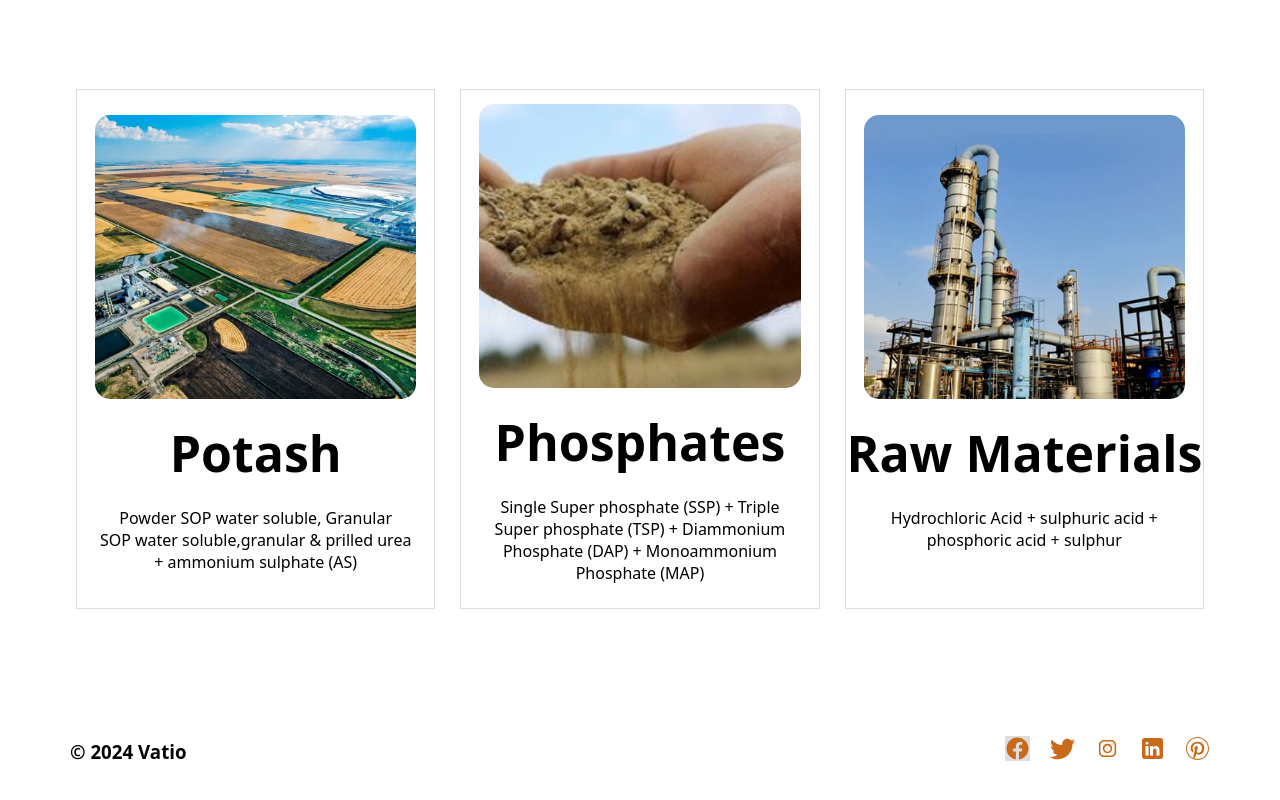
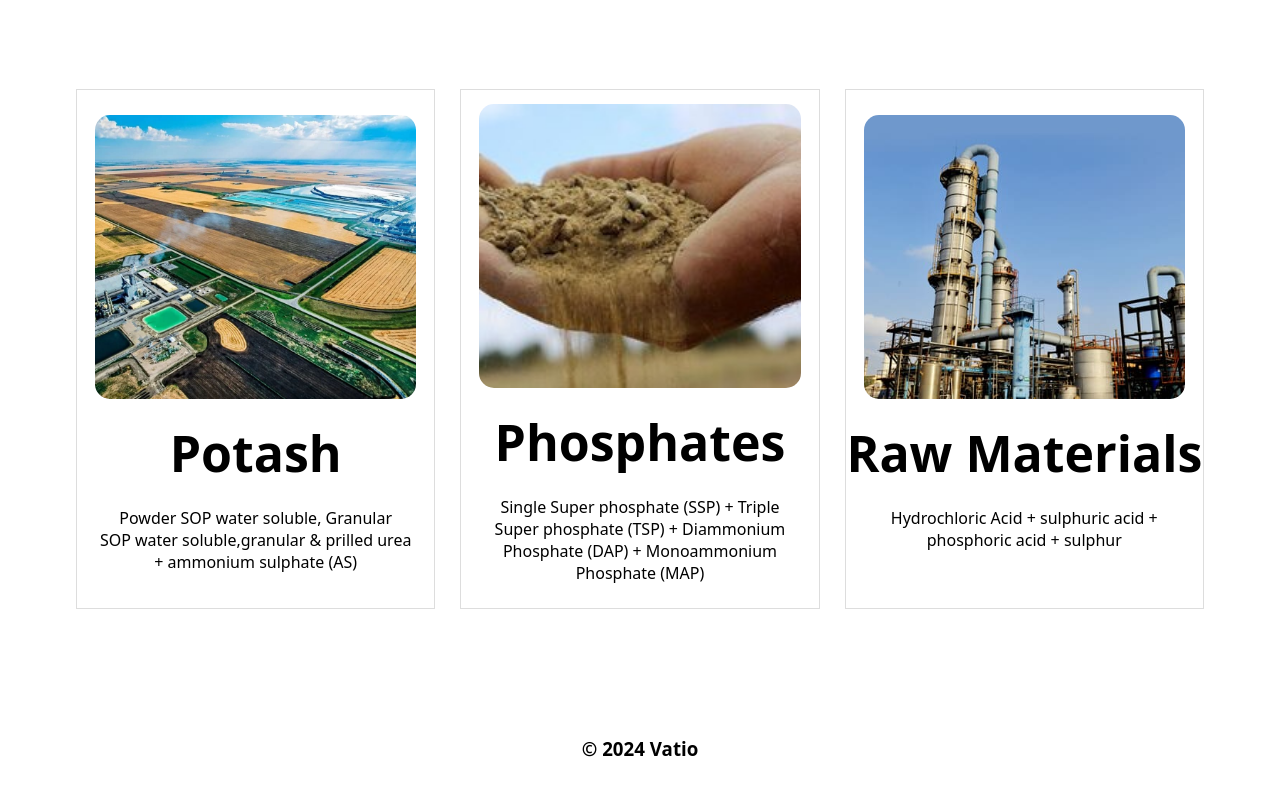
Before and after one commit to infoITCS/Vatio, a plain HTML site: page index.html in a window 1280 px wide. Shown: the part 764-1564 px from the top of the page. Drawn offline with Linux system fonts and the light colour scheme.

Commit message:
image change

```diff
--- a/index.html
+++ b/index.html
@@ -59,13 +59,13 @@
             <div class="company-name">
              <h3>© 2024 Vatio</h3>
             </div>
-            <div class="links">
+            <!-- <div class="links">
               <a href="#"><img src="./Assets/icons8-facebook.svg" alt=""></a>
               <a href="#"><img src="./Assets/icons8-twitter.svg" alt=""></a>
               <a href="#"><img src="./Assets/icons8-instagram.svg" alt=""></a>
               <a href="#"><img src="./Assets/icons8-linkedin.svg" alt=""></a>
               <a href="#"><img src="./Assets/icons8-pinterest.svg" alt=""></a>
-            </div>
+            </div> -->
         </div>
     </footer>
 
--- a/style.css
+++ b/style.css
@@ -53,7 +53,7 @@ body {
 
 .section1 {
     margin-top: 120px; /* Prevent header overlap */
-    background-image: url("./Assets/banner.png");
+    background-image: url("./Assets/Untitled\ design\ \(31\).png");
     height: 430px;
     background-size: cover;
     background-position: center;
@@ -144,22 +144,14 @@ body {
 }
 
 /* Footer */
-.footer {
-    display: flex;
-    align-items: center;
-    justify-content: space-between;
-    margin: 70px;
+.footer .company-name h3{
+   text-align: center;
+   margin-bottom: 30px;
+
 }
 
-.footer .links {
-    display: flex;
-    align-items: center;
-    column-gap: 20px;
-}
 
-.footer .links a img {
-    width: 25px;
-}
+
 @media (max-width: 1210px) {
     .section2 .products {
         margin: 100px 50px;
```
Also changed, not shown: Assets/Untitled design (31).png (added).
